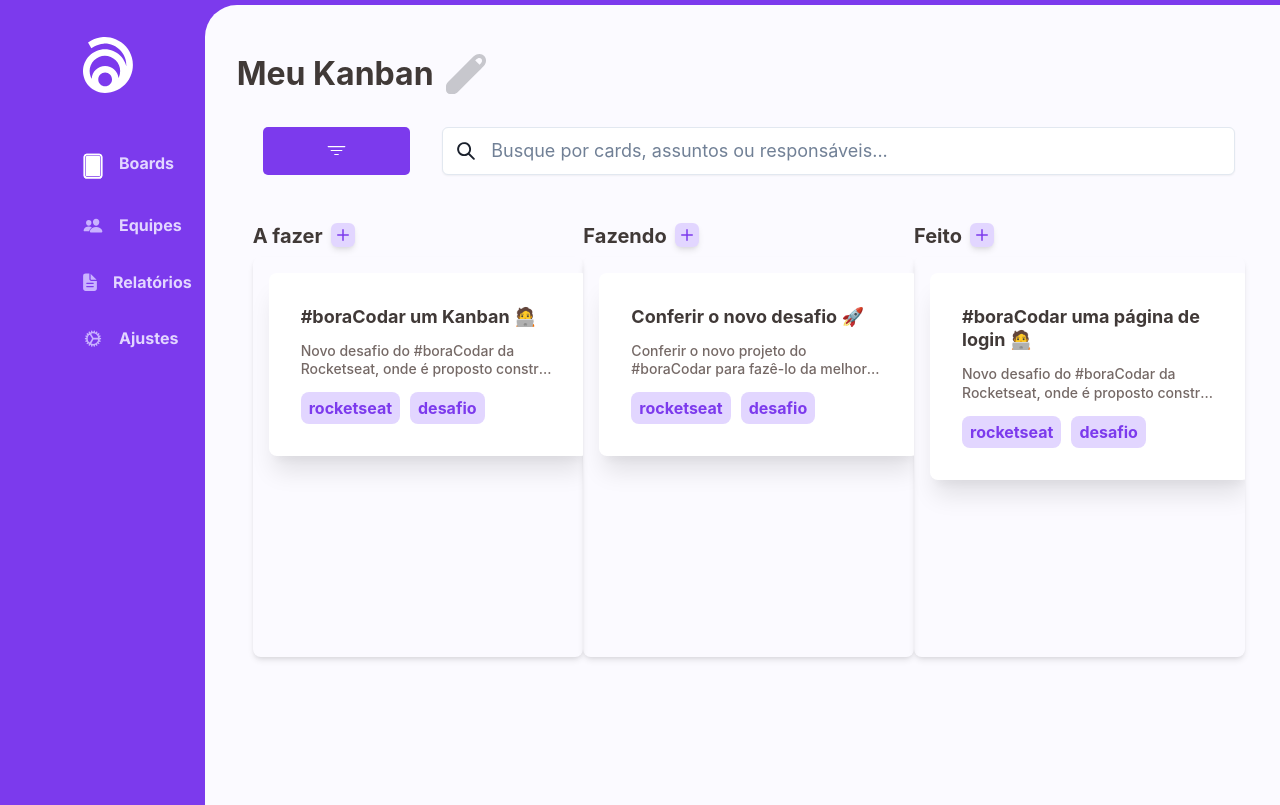
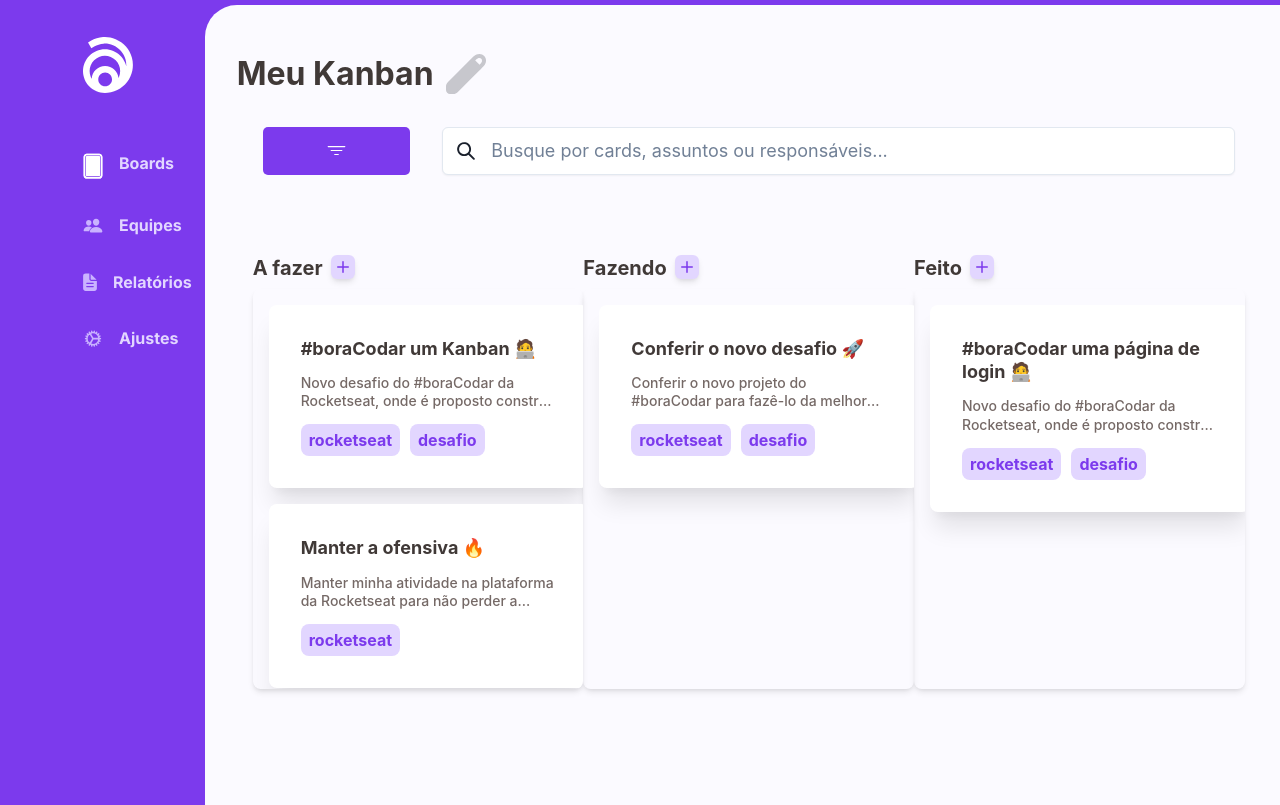
Before and after one commit to Rickazuo/kanban-boracodar, a Next.js app: page / in a window 1280 px wide. Built offline with nearby package versions, Linux system fonts and the light colour scheme.

Commit message:
add search logic to filter cards

```diff
--- a/hooks/useColumnTasks.js
+++ b/hooks/useColumnTasks.js
@@ -10,7 +10,6 @@ function useColumnTasks(column, setTasks) {
             e.preventDefault();
             console.log(`Adding new empty task to ${column} column`);
             setTasks((allTasks) => {
-                debugger;
                 const columnTasks = allTasks[column];
 
                 if (columnTasks.length > MAX_TASK_PER_COLUMN) {
--- a/src/components/Column.js
+++ b/src/components/Column.js
@@ -28,16 +28,17 @@ const OverlayOne = () => (
   />
 );
 
-function Column({ column, tasks, setTasks }) {
+function Column({ column, tasks, setTasks, actualTasks, setActualTasks}) {
   const { isOpen, onOpen, onClose } = useDisclosure();
   const [overlay, setOverlay] = useState(<OverlayOne />);
   const { addEmptyTask, dropTaskFrom, swapTasks } = useColumnTasks(
     column,
-    setTasks
+    setTasks,
   );
 
   const { dropRef, isOver } = useColumnDrop(column, dropTaskFrom);
-  const ColumnTasks = tasks[column]?.map((task, index) => (
+
+  const ColumnTasks = actualTasks[column]?.map((task, index) => (
     <Task key={task.id} task={task} index={index} onDropHover={swapTasks} />
   ));
 
@@ -64,7 +65,6 @@ function Column({ column, tasks, setTasks }) {
     }));
   };
 
-  console.log(isOver);
   return (
     <Box
       className={styles.kanbanColumn}
--- a/src/components/Kanban.js
+++ b/src/components/Kanban.js
@@ -1,43 +1,10 @@
-import { useState } from "react";
 import styles from "../styles/Kanban.module.css";
 import { DndProvider } from "react-dnd";
 import { HTML5Backend } from "react-dnd-html5-backend";
 import Column from "./Column";
 import { ColumnType } from "../../utils/columnType";
-const Kanban = () => {
-    const [tasks, setTasks] = useState({
-        "A fazer": [
-            {
-                id: 1,
-                column: ColumnType.TO_DO,
-                description:
-                    "Novo desafio do #boraCodar da Rocketseat, onde é proposto construir um quadro de Kanban.",
-                tags: ["rocketseat", "desafio"],
-                title: "#boraCodar um Kanban 🧑‍💻",
-            },
-        ],
-        Fazendo: [
-            {
-                id: 2,
-                column: ColumnType.IN_PROGRESS,
-                description:
-                    "Conferir o novo projeto do #boraCodar para fazê-lo da melhor maneira possível",
-                tags: ["rocketseat", "desafio"],
-                title: "Conferir o novo desafio 🚀 ",
-            },
-        ],
-        Feito: [
-            {
-                id: 3,
-                column: ColumnType.COMPLETED,
-                description:
-                    "Novo desafio do #boraCodar da Rocketseat, onde é proposto construir um quadro de Kanban.",
-                tags: ["rocketseat", "desafio"],
-                title: "#boraCodar uma página de login 🧑‍💻",
-            },
-        ],
-    });
 
+const Kanban = ({tasks, setTasks, actualTasks, setActualTasks}) => {
     return (
         <main>
             <DndProvider backend={HTML5Backend}>
@@ -45,16 +12,22 @@ const Kanban = () => {
                     <Column
                         tasks={tasks}
                         setTasks={setTasks}
+                        actualTasks={actualTasks}
+                        setActualTasks={setActualTasks}
                         column={ColumnType.TO_DO}
                     />
                     <Column
                         tasks={tasks}
                         setTasks={setTasks}
+                        actualTasks={actualTasks}
+                        setActualTasks={setActualTasks}
                         column={ColumnType.IN_PROGRESS}
                     />
                     <Column
                         tasks={tasks}
                         setTasks={setTasks}
+                        actualTasks={actualTasks}
+                        setActualTasks={setActualTasks}
                         column={ColumnType.COMPLETED}
                     />
                 </div>
--- a/src/pages/index.js
+++ b/src/pages/index.js
@@ -1,16 +1,133 @@
 import styles from "../styles/Home.module.css";
 import Image from "next/image";
-
+import { useState, useEffect, useCallback } from "react";
 import penIcon from "../../public/penIcon.svg";
 import buttonSearch from "../../public/buttonSearch.svg";
-
+import { ColumnType } from "../../utils/columnType";
 import Kanban from "@/components/Kanban";
 import Layout from "@/layouts/Layout";
 
-import { InputGroup, InputLeftElement, Input } from "@chakra-ui/react";
+import { InputGroup, InputLeftElement, Input, Flex } from "@chakra-ui/react";
 import { SearchIcon } from "@chakra-ui/icons";
 
+const beginTasks = {
+  "A fazer": [
+    {
+      id: 1,
+      column: ColumnType.TO_DO,
+      description:
+        "Novo desafio do #boraCodar da Rocketseat, onde é proposto construir um quadro de Kanban.",
+      tags: ["rocketseat", "desafio"],
+      title: "#boraCodar um Kanban 🧑‍💻",
+    },
+    {
+      id: 2,
+      column: ColumnType.TO_DO,
+      description:
+        "Manter minha atividade na plataforma da Rocketseat para não perder a ofensiva",
+      tags: ["rocketseat"],
+      title: "Manter a ofensiva 🔥",
+    },
+  ],
+  Fazendo: [
+    {
+      id: 3,
+      column: ColumnType.IN_PROGRESS,
+      description:
+        "Conferir o novo projeto do #boraCodar para fazê-lo da melhor maneira possível",
+      tags: ["rocketseat", "desafio"],
+      title: "Conferir o novo desafio 🚀 ",
+    },
+  ],
+  Feito: [
+    {
+      id: 4,
+      column: ColumnType.COMPLETED,
+      description:
+        "Novo desafio do #boraCodar da Rocketseat, onde é proposto construir um quadro de Kanban.",
+      tags: ["rocketseat", "desafio"],
+      title: "#boraCodar uma página de login 🧑‍💻",
+    },
+  ],
+};
 export default function Home() {
+  const [tasks, setTasks] = useState({...beginTasks});
+  const [actualTasks, setActualTasks] = useState({});
+
+  const [existingTags, setExistingTags] = useState([]);
+  const [filterTag, setFilterTag] = useState({ filter: false, tag: null });
+  const [search, setSearch] = useState("");
+
+  const getTagsOptions = useCallback(() => {
+    const tags = [];
+
+    for (const task in tasks) {
+      for (let i = 0; i < tasks[task].length; i++) {
+        for (let j = 0; j < tasks[task][i].tags.length; j++) {
+          if (!tags.includes(tasks[task][i].tags[j].toLowerCase()))
+            tags.push(tasks[task][i].tags[j].toLowerCase());
+        }
+      }
+    }
+
+    setExistingTags(tags);
+  }, [tasks]);
+
+  const filterTasks = useCallback(() => {
+    let match = false;
+    const filteredTasks = {
+        "A fazer": [
+        ],
+        Fazendo: [
+        ],
+        Feito: [
+        ],
+      };
+
+    for (const task in tasks) {
+      for (let i = 0; i < tasks[task].length; i++) {
+
+        if (
+          search &&
+          tasks[task][i].title
+            .toLowerCase()
+            .includes(search.toLowerCase())
+        )
+          match = true;
+
+        if (
+          search &&
+          tasks[task][i].description
+            .toLowerCase()
+            .includes(search.toLowerCase())
+        )
+          match = true;
+
+        for (let j = 0; j < tasks[task][i].tags.length; j++) {
+          if (
+            filterTag.tag &&
+            tasks[task][i].tags[j].includes(filterTag.tag.toLowerCase())
+          )
+            match = true;
+        }
+
+        if (!search && !filterTag.tag) match = true
+        if (match) filteredTasks[task].push(tasks[task][i])
+        match = false;
+      }
+    }
+
+    setActualTasks(filteredTasks);
+
+  }, [tasks, filterTag, search]);
+
+  useEffect(() => {
+    getTagsOptions();
+    filterTasks();
+  }, [tasks, getTagsOptions, filterTasks, search, filterTag]);
+
+  console.log("tasks", tasks)
+  console.log(actualTasks)
   return (
     <Layout>
       <div className={styles.main}>
@@ -19,7 +136,10 @@ export default function Home() {
           <Image src={penIcon} width={40} height={40} alt="pen icon" />
         </div>
         <div className={styles.search}>
-          <button className={styles.buttonSearch}>
+          <button
+            onClick={() => setFilterTag((f) => ({ ...f, filter: !f.filter }))}
+            className={styles.buttonSearch}
+          >
             <Image alt="search" src={buttonSearch} />
           </button>
           <label id="search"></label>
@@ -29,12 +149,44 @@ export default function Home() {
               // eslint-disable-next-line react/no-children-prop
               children={<SearchIcon color="black.600" />}
             />
-            <Input id="search" boxShadow="sm" w="full" background="white" type="tel" placeholder="Busque por cards, assuntos ou responsáveis..." />
+            <Input
+              id="search"
+              onChange={(e) => setSearch(e.target.value)}
+              boxShadow="sm"
+              w="full"
+              background="white"
+              type="tel"
+              placeholder="Busque por cards, assuntos ou responsáveis..."
+            />
           </InputGroup>
         </div>
+        <Flex wrap={true} pl={8} gap={3}>
+          {filterTag.filter &&
+            existingTags.map((tag) => (
+              <span
+                onClick={() =>
+                  setFilterTag((f) => ({
+                    ...f,
+                    tag: tag === f.tag ? null : tag,
+                  }))
+                }
+                key={tag}
+                className={`${styles.tag} ${
+                  tag === filterTag.tag ? styles.tagChoose : ""
+                }`}
+              >
+                {tag}
+              </span>
+            ))}
+        </Flex>
         <div className={styles.cards}>
           <div className={styles.toDo}>
-            <Kanban />
+            <Kanban
+              tasks={tasks}
+              setTasks={setTasks}
+              actualTasks={actualTasks}
+              setActualTasks={setActualTasks}
+            />
           </div>
         </div>
       </div>
--- a/src/styles/Home.module.css
+++ b/src/styles/Home.module.css
@@ -22,6 +22,18 @@
 
     color: var(--brown-200);
 }
+
+.tag {
+    padding: 4px 8px;
+    background: var(--pink-200);
+    border-radius: 8px;
+    color: var(--purple);
+  }
+
+  .tagChoose {
+    background: var(--purple);
+    color: var(--white-100);
+  }
 
 .search {
     display: flex;
```
